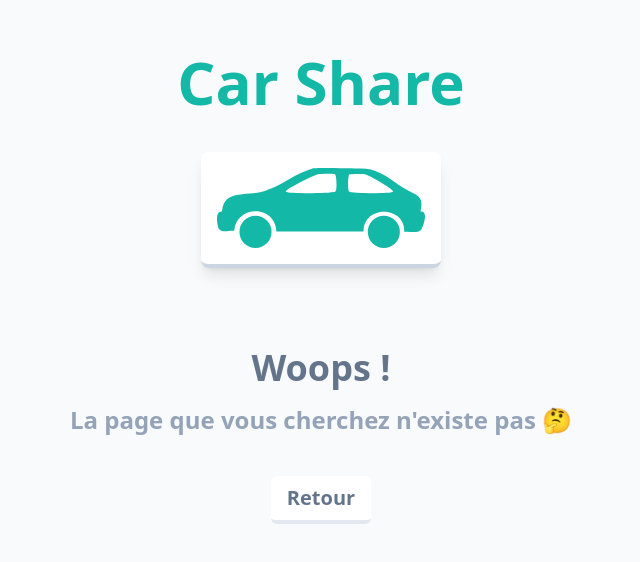
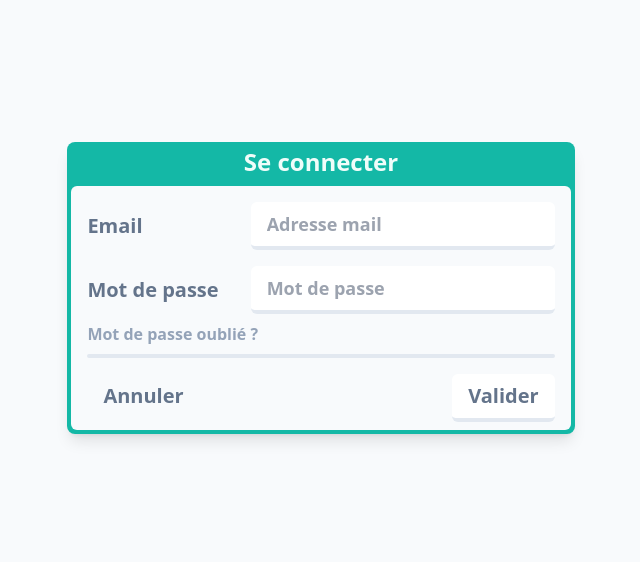
Before and after one commit to ActxLeToucan/carshare, a Vue app in the folder src/frontend/: page /login in a window 1280 px wide. Shown: the part 112-674 px from the top of the page, without its empty margins (319-959 px from the left). Built offline with nearby package versions, Linux system fonts and the light colour scheme; no server answers.

Commit message:
Added login page

```diff
--- a/src/frontend/src/main.js
+++ b/src/frontend/src/main.js
@@ -13,6 +13,7 @@ const routes = [
     { path: "/", name: 'Main', component: () => import("./views/Main.vue") },
     { path: "/home", name: 'Home', component: () => import("./views/Home.vue") },
     { path: "/register", name: 'Register', component: () => import("./views/Register.vue") },
+    { path: "/login", name: 'Login', component: () => import("./views/Login.vue") },
     { path: "/profile", name: 'Profile', component: () => import("./views/Profile.vue") },
     // 404 redirection
     { path: "/:catchAll(.*)", name: 'NotFound', component: () => import("./views/NotFound.vue") }
--- /dev/null
+++ b/src/frontend/src/views/Login.vue
@@ -0,0 +1,101 @@
+<template>
+    <div class="flex grow flex-col">
+        <topbar v-if="User.CurrentUser != null"></topbar>
+        <div class="flex grow w-fit flex-col justify-center space-y-6 mx-auto">
+            <modal :oncancel="onCancel" :onvalidate="onValidate" title="Se connecter">
+                <input-text   name="email"            label="Email"        placeholder="Adresse mail"                 type="email"    ></input-text>
+                <input-text   name="password"         label="Mot de passe" placeholder="Mot de passe"                 type="password" ></input-text>
+                <router-link to="/recovery" class="flex items-center justify-center w-fit h-fit text-slate-400 hover:text-teal-500 transition-all">
+                    <p class="text-md font-bold whitespace-nowrap text-ellipsis max-w-full min-w-0 w-fit h-fit max-h-full min-h-0"> Mot de passe oublié ? </p>
+                </router-link>
+            </modal>
+        </div>
+    </div>
+</template>
+
+<script>
+import Topbar from '../components/topbar/Topbar.vue';
+import Modal from '../components/cards/Modal.vue';
+import InputText from '../components/inputs/InputText.vue';
+import { Log } from '../scripts/Logs';
+import User from '../scripts/User';
+import re from '../scripts/Regex';
+import API from '../scripts/API';
+
+const field_checks = [
+    {field: "email",            check: (value) => value.length > 0, error: "Veuillez renseignez votre adresse mail."},
+    {field: "password",         check: (value) => value.length > 0, error: "Veuillez renseignez votre mot de passe."},
+
+    {field: "email",            check: (value) => value.length <= 64,               error: "L'adresse mail est trop longue."},
+    {field: "email",            check: (value) => value.match(re.REGEX_EMAIL) != null, error: "L'adresse mail n'est pas valide."},
+
+    {field: "password",         check: (value) => value.length >= 10,                     error: "Le mot de passe doit faire au moins 10 caractères."},
+    {field: "password",         check: (value) => value.match(/[A-Z]/g) != null,          error: "Le mot de passe doit contenir au moins une majuscule."},
+    {field: "password",         check: (value) => value.match(/[a-z]/g) != null,          error: "Le mot de passe doit contenir au moins une minuscule."},
+    {field: "password",         check: (value) => value.match(/[0-9]/g) != null,          error: "Le mot de passe doit contenir au moins un chiffre."},
+    {field: "password",         check: (value) => value.match(/[^A-Za-z0-9]/g) != null,   error: "Le mot de passe doit contenir au moins un caractère spécial."}
+];
+
+function onCancel(modal) {
+    return true;
+}
+
+function onValidate(modal) {
+    return new Promise((resolve, reject) => {
+        const log = modal.log("Vérification des entrées ...", Log.INFO);
+        for (let i = 0; i < field_checks.length; i++) {
+            const check = field_checks[i];
+            const result = check.check(modal.get(check.field), modal);
+            if (!result) {
+                modal.focus(check.field);
+                log.update(check.error, Log.WARNING);
+                setTimeout(() => { log.delete(); }, 2000);
+                resolve(false);
+                return;
+            }
+        }
+        log.update("Envoi des données ...", Log.INFO);
+
+        const payload = modal.getPayload();
+        const userInfos = {
+            "email": payload.email,
+            "password": payload.password
+        };
+
+        API.execute(API.ROUTE.LOGIN, API.METHOD.POST, userInfos, API.TYPE.JSON).then(res => {
+            log.update("Connecté avec succès !", Log.SUCCESS);
+
+            const user = new User({id: res.userId, token: res.token});
+            user.save();
+
+            setTimeout(() => {
+                log.delete();
+                resolve(true);
+            }, 2000);
+        }).catch(err => {
+            log.update("Erreur : " + err.message, Log.ERROR);
+
+            setTimeout(() => {
+                log.delete();
+                resolve(false);
+            }, 4000);
+        });
+    });
+}
+
+export default {
+    components: {
+        Topbar,
+        Modal,
+        InputText
+    },
+    name: 'Login',
+    methods: {
+        onCancel,
+        onValidate
+    },
+    data() {
+        return { User }
+    }
+}
+</script>
```
